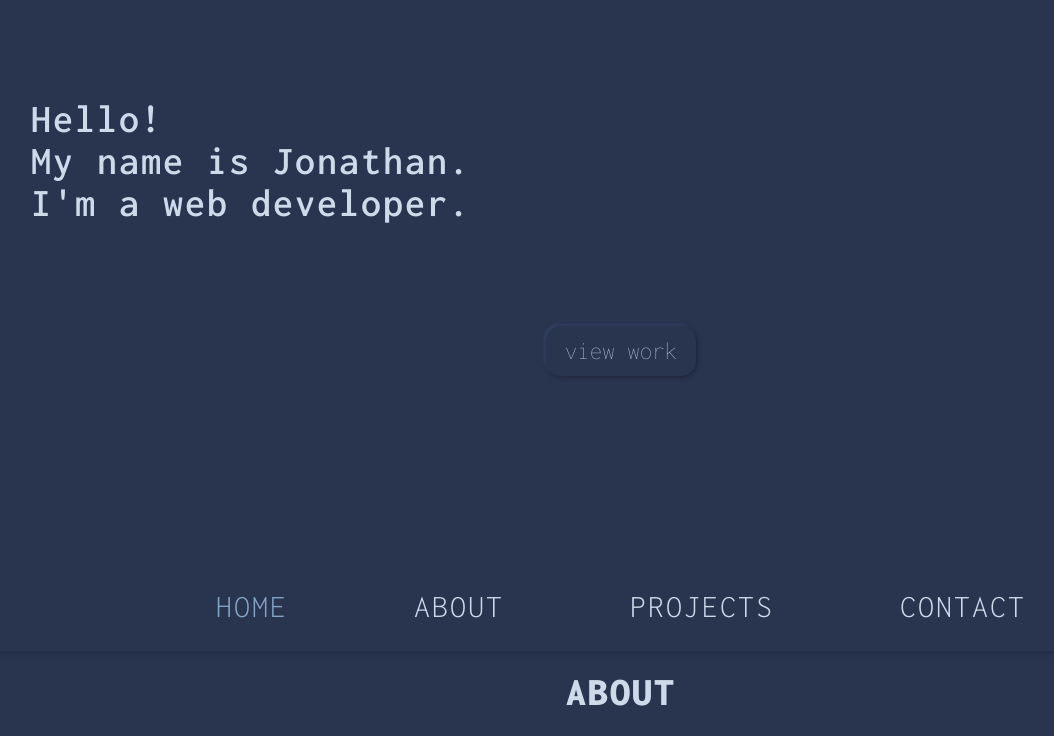
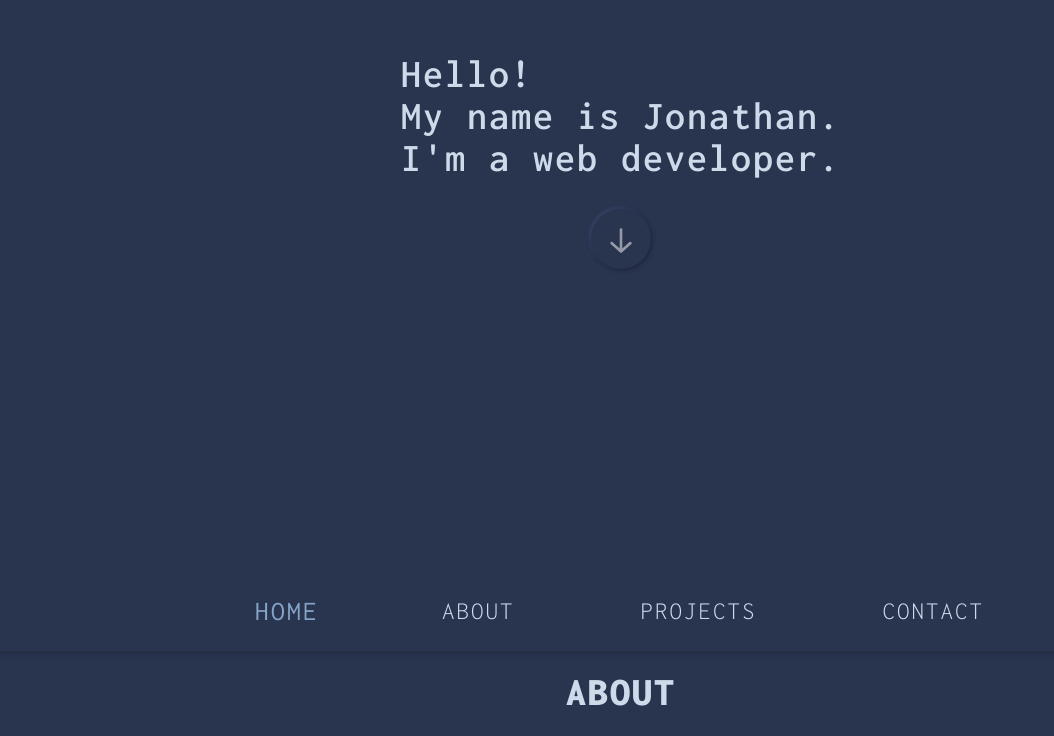
Before and after one commit to jonathancdev/portfolio, a Gatsby site: page / in a window 1280 px wide. Shown: the part 239-975 px from the top of the page, without its empty margins (19-1073 px from the left). Built offline with nearby package versions, Linux system fonts and the light colour scheme; Gatsby itself is replaced by a stand-in of ours.

Commit message:
changed intro button to round arrow, fixed scroll active jumping

```diff
--- a/package.json
+++ b/package.json
@@ -16,6 +16,10 @@
     "compile:sass": "sass src/sass/main.scss src/css/App.css -w"
   },
   "dependencies": {
+    "@fortawesome/fontawesome-svg-core": "^1.2.36",
+    "@fortawesome/free-regular-svg-icons": "^6.0.0-beta3",
+    "@fortawesome/free-solid-svg-icons": "^6.0.0-beta3",
+    "@fortawesome/react-fontawesome": "^0.1.16",
     "@mdx-js/mdx": "^1.6.22",
     "@mdx-js/react": "^1.6.22",
     "framer-motion": "^5.5.5",
--- a/src/components/Introduction.jsx
+++ b/src/components/Introduction.jsx
@@ -1,27 +1,30 @@
 import React from "react";
 import { scrollTo } from "../utils/scrollTo";
-
+import arrowIcon from "../images/arrowdown.png";
 export default function Introduction({ updateActiveLink }) {
   const handleClick = (section) => {
     scrollTo(section);
     updateActiveLink(section);
   };
-
   return (
     <section id="home" className="introduction">
+      <div className="introduction__content">
         <div className="introduction__heading">
           <h1 className="introduction__heading--primary">Hello!</h1>
           <h1 className="introduction__heading--primary">
             My name is <span>Jonathan</span>.
           </h1>
-        <h1 className="introduction__heading--primary">I'm a web developer.</h1>
+          <h1 className="introduction__heading--primary">
+            I'm a web developer.
+          </h1>
         </div>
         <button
           onClick={() => handleClick("about")}
           className="introduction__button"
         >
-        view work
+          <img src={arrowIcon} alt="arrow" className="arrow-down-icon" />
         </button>
+      </div>
     </section>
   );
 }
--- a/src/hooks/useScrollPosition.jsx
+++ b/src/hooks/useScrollPosition.jsx
@@ -5,22 +5,16 @@ export default function useScrollPosition() {
   const [currentSection, setCurrentSection] = useState("home");
   // const sections = ["home", "about", "projectsection", "contact"];
   const getActiveSection = () => {
-    // sections.forEach((section) => {
-    //   const sectionTop = document.getElementById(section).offsetTop;
-    //   if (window.scrollY >= sectionTop) {
-    //     setCurrentSection(section);
-    //   }
-    // });
     const y = window.scrollY;
     const home = document.getElementById("home");
     const about = document.getElementById("about");
     const projectsection = document.getElementById("projectsection");
     const contact = document.getElementById("contact");
-    if (y >= contact.offsetTop) {
+    if (y >= contact.offsetTop - 250) {
       setCurrentSection("contact");
-    } else if (y >= projectsection.offsetTop) {
+    } else if (y >= projectsection.offsetTop - 250) {
       setCurrentSection("projectsection");
-    } else if (y >= about.offsetTop) {
+    } else if (y >= about.offsetTop - 250) {
       setCurrentSection("about");
     } else if (y >= home.offsetTop) {
       setCurrentSection("home");
--- a/src/sass/base/_base.scss
+++ b/src/sass/base/_base.scss
@@ -62,6 +62,6 @@ button {
   &:active {
     box-shadow: inset 1px 1px 4px #1c2336, inset -2px -2px 3px #364568;
     color: a.$color-grey-light-50;
-    transform: translate(-49%, -49%) scale(0.98);
+    transform: translate(1px, 2px) scale(0.98);
   }
 }
--- a/src/sass/base/_fontAwesome.scss
+++ b/src/sass/base/_fontAwesome.scss
@@ -1 +1,5 @@
 @use "../abstracts/" as a;
+
+.arrow-down-icon {
+  font-size: 3.5rem;
+}
--- a/src/sass/base/_typography.scss
+++ b/src/sass/base/_typography.scss
@@ -32,6 +32,7 @@ button {
       margin-bottom: 2rem;
       text-transform: uppercase;
       font-weight: 800;
+      border-radius: 15px;
     }
   }
 }
@@ -51,17 +52,20 @@ button {
 }
 .navlink {
   color: a.$color-grey-light;
-  font-size: clamp(1.8rem, 2.5vw, 3.5rem);
+  font-size: clamp(1.6rem, 2.75vw, 2.5rem);
   text-transform: uppercase;
   font-weight: 200;
   cursor: pointer;
   font-family: "Inconsolata";
-  transition: all 0.2s ease-in-out;
+  transition: all 0.1s ease-in-out;
   &:not(:last-child) {
     margin-right: 10%;
   }
   &.active {
     color: a.$color-blue-light;
+    font-weight: 300;
+
+    transform: scale(1.1);
     transition: all 0.2s ease-in-out;
   }
 }
--- a/src/sass/components/_header.scss
+++ b/src/sass/components/_header.scss
@@ -3,8 +3,8 @@
   height: a.$height-header;
   width: 100vw;
   background-color: a.$color-blue-dark;
-  box-shadow: rgba(0, 0, 0, 0.1) 0px 4px 6px -1px,
-    rgba(0, 0, 0, 0.06) 0px 2px 4px -1px;
+  box-shadow: 0px 3px 5px 0px #242b3eca;
+
   //start below first section
   position: absolute;
   top: 100vh;
@@ -21,4 +21,5 @@
   display: flex;
   justify-content: center;
   align-items: center;
+  margin-top: 0.5rem;
 }
--- a/src/sass/components/_introduction.scss
+++ b/src/sass/components/_introduction.scss
@@ -8,15 +8,34 @@
   height: 100vh;
   width: 100%;
   padding: 5rem;
+  &__content {
+    display: flex;
+    flex-direction: column;
+    align-items: center;
+    width: auto;
+  }
   &__heading {
     z-index: 1;
   }
   &__button {
-    position: absolute;
-    bottom: 20%;
-    left: 50%;
-    transform: translate(-50%, -50%);
-    width: 15rem;
-    height: 5rem;
+    height: 6rem;
+    width: 6rem;
+    border-radius: 100%;
+    margin-top: 3rem;
+    display: flex;
+    align-items: center;
+    justify-content: center;
+    &:active {
+      .arrow-down-icon {
+        opacity: 0.25;
+        transition: all 0.1s ease-in-out;
+      }
+    }
+  }
+  .arrow-down-icon {
+    height: 2.5rem;
+    margin-top: 0.25rem;
+    opacity: 0.5;
+    transition: all 0.1s ease-in-out;
   }
 }
```
Also changed, not shown: src/css/App.css, src/images/arrowdown.png (added), 5 other files. Lines whose indentation alone changed are shown as unchanged.
